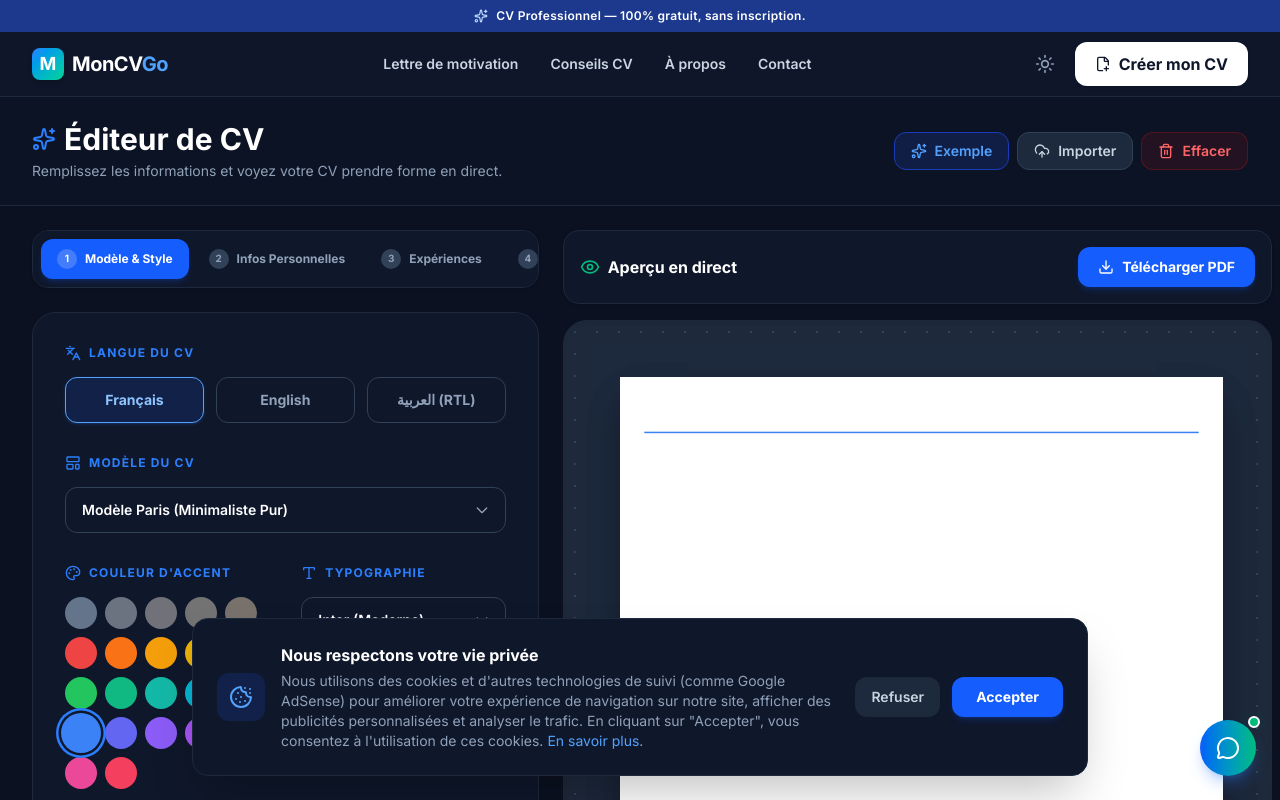
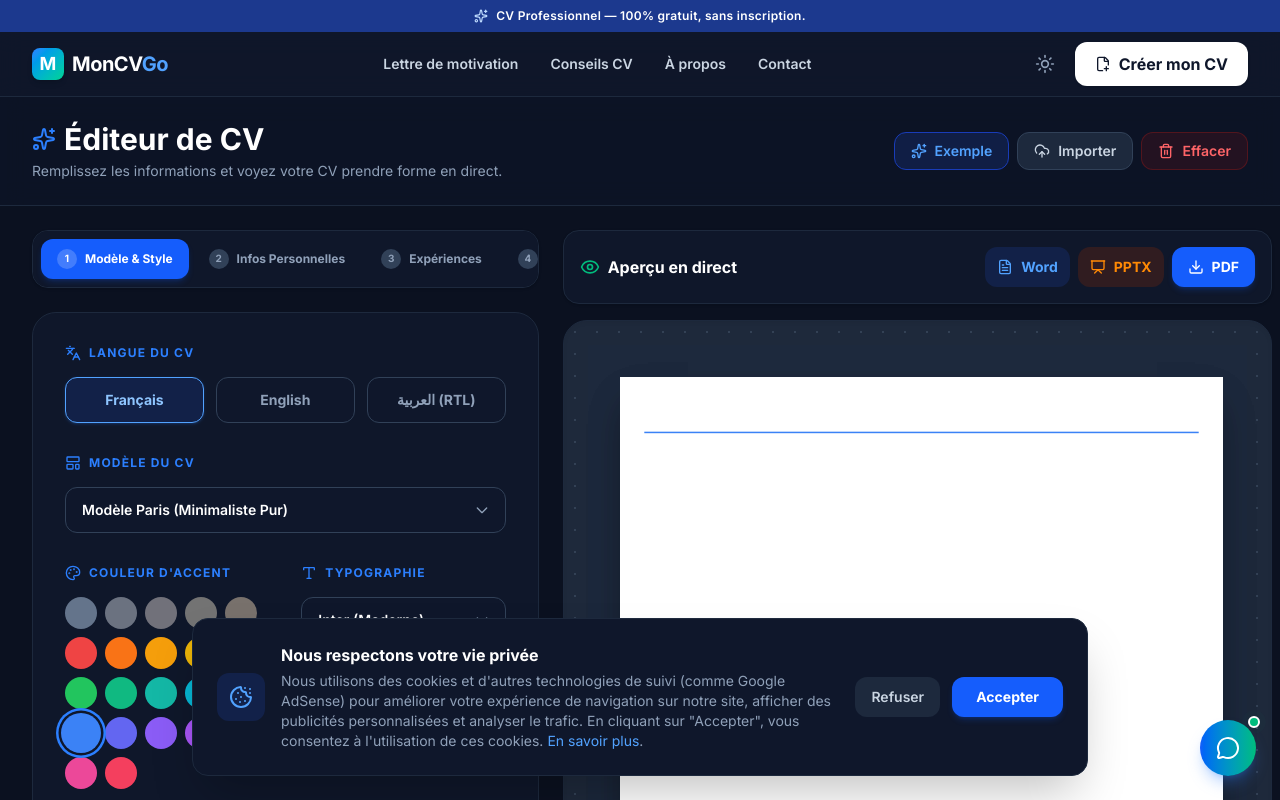
Before and after one commit to dovaphonedz-jpg/mon-cv-go, a React (Vite) app: page /create in a window 1280 px wide. Shown: the top 800 px of the page. Built offline with nearby package versions, Linux system fonts and the light colour scheme; a web font is replaced by a local one.

Commit message:
feat: add Word and PowerPoint exports

```diff
--- a/package.json
+++ b/package.json
@@ -11,11 +11,14 @@
   },
   "dependencies": {
     "@tailwindcss/vite": "^4.3.2",
+    "docx": "^9.7.1",
+    "file-saver": "^2.0.5",
     "framer-motion": "^12.42.2",
     "html2canvas": "^1.4.1",
     "html2pdf.js": "^0.14.0",
     "jspdf": "^4.2.1",
     "lucide-react": "^1.24.0",
+    "pptxgenjs": "^4.0.1",
     "react": "^19.2.7",
     "react-dom": "^19.2.7",
     "react-router-dom": "^7.18.1",
--- a/src/pages/CreateCV.jsx
+++ b/src/pages/CreateCV.jsx
@@ -1,8 +1,11 @@
 import React, { useState, useRef } from 'react';
 import { useResume } from '../context/ResumeContext';
-import { UploadCloud, Sparkles, Trash2, ArrowLeft, ArrowRight, Eye, Download, ChevronRight, Save } from 'lucide-react';
+import { UploadCloud, Sparkles, Trash2, ArrowLeft, ArrowRight, Eye, Download, ChevronRight, Save, FileText, Presentation } from 'lucide-react';
 import { motion, AnimatePresence } from 'framer-motion';
 import { useReactToPrint } from 'react-to-print';
+
+import { exportToWord } from '../utils/exportWord';
+import { exportToPowerPoint } from '../utils/exportPowerPoint';
 
 import CVPreview from '../components/cv-preview/CVPreview';
 import PersonalInfoForm from '../components/cv-forms/PersonalInfoForm';
@@ -201,11 +204,20 @@ export default function CreateCV() {
               <Eye className="w-5 h-5 text-emerald-500" />
               Aperçu en direct
             </h2>
-            <button onClick={handlePrint} className="flex items-center gap-2 px-5 py-2.5 bg-blue-600 hover:bg-blue-700 text-white font-bold rounded-xl text-sm shadow-md shadow-blue-600/20 transition-all hover:-translate-y-0.5">
-              <Download className="w-4 h-4" />
-              <span className="hidden sm:inline">Télécharger PDF</span>
-              <span className="sm:hidden">PDF</span>
-            </button>
+            <div className="flex gap-2">
+              <button onClick={() => exportToWord(cvData)} className="flex items-center gap-2 px-3 py-2.5 bg-blue-100 hover:bg-blue-200 dark:bg-blue-900/30 dark:hover:bg-blue-900/50 text-blue-700 dark:text-blue-400 font-bold rounded-xl text-sm transition-all" title="Exporter en Word">
+                <FileText className="w-4 h-4" />
+                <span className="hidden xl:inline">Word</span>
+              </button>
+              <button onClick={() => exportToPowerPoint(cvData)} className="flex items-center gap-2 px-3 py-2.5 bg-orange-100 hover:bg-orange-200 dark:bg-orange-900/30 dark:hover:bg-orange-900/50 text-orange-700 dark:text-orange-400 font-bold rounded-xl text-sm transition-all" title="Exporter en PowerPoint">
+                <Presentation className="w-4 h-4" />
+                <span className="hidden xl:inline">PPTX</span>
+              </button>
+              <button onClick={handlePrint} className="flex items-center gap-2 px-4 py-2.5 bg-blue-600 hover:bg-blue-700 text-white font-bold rounded-xl text-sm shadow-md shadow-blue-600/20 transition-all hover:-translate-y-0.5">
+                <Download className="w-4 h-4" />
+                <span className="hidden sm:inline">PDF</span>
+              </button>
+            </div>
           </div>
 
           <div className="cv-preview-container flex-grow rounded-3xl border border-slate-200 dark:border-slate-800 relative z-10 shadow-inner overflow-hidden">
--- /dev/null
+++ b/src/utils/exportPowerPoint.js
@@ -0,0 +1,88 @@
+import pptxgen from "pptxgenjs";
+
+export const exportToPowerPoint = async (cvData) => {
+  const { personal, summary, experience, education, skills } = cvData;
+
+  const pres = new pptxgen();
+  const slide = pres.addSlide();
+
+  // Background and styling
+  slide.background = { color: "F8FAFC" }; // slate-50
+
+  // Title / Name
+  if (personal.name) {
+    slide.addText(personal.name, {
+      x: 0.5,
+      y: 0.5,
+      w: "90%",
+      fontSize: 32,
+      bold: true,
+      color: "0F172A", // slate-900
+    });
+  }
+
+  // Job Title
+  if (personal.title) {
+    slide.addText(personal.title, {
+      x: 0.5,
+      y: 1.0,
+      w: "90%",
+      fontSize: 20,
+      color: "3B82F6", // blue-500
+    });
+  }
+
+  // Contact Info
+  const contactInfo = [personal.email, personal.phone, personal.location].filter(Boolean).join(' | ');
+  if (contactInfo) {
+    slide.addText(contactInfo, {
+      x: 0.5,
+      y: 1.4,
+      w: "90%",
+      fontSize: 12,
+      color: "64748B", // slate-500
+    });
+  }
+
+  let currentY = 1.8;
+
+  // Experience
+  if (experience && experience.length > 0) {
+    slide.addText("Expériences", { x: 0.5, y: currentY, w: "90%", fontSize: 16, bold: true, color: "0F172A" });
+    currentY += 0.4;
+
+    experience.slice(0, 3).forEach((exp) => { // limit to 3 to fit slide
+      const expText = `${exp.title} chez ${exp.company} (${exp.startDate || ''} - ${exp.endDate || ''})`;
+      slide.addText(expText, { x: 0.5, y: currentY, w: "40%", fontSize: 12, color: "334155" });
+      currentY += 0.3;
+    });
+    currentY += 0.1;
+  }
+
+  // Skills
+  if (skills && skills.length > 0) {
+    const skillsY = 1.8;
+    slide.addText("Compétences", { x: 5.5, y: skillsY, w: "40%", fontSize: 16, bold: true, color: "0F172A" });
+
+    let sy = skillsY + 0.4;
+    skills.slice(0, 6).forEach((skill) => {
+      slide.addText(`• ${skill.name} (${skill.level})`, { x: 5.5, y: sy, w: "40%", fontSize: 12, color: "334155" });
+      sy += 0.3;
+    });
+  }
+
+  // Education
+  if (education && education.length > 0) {
+    const eduY = Math.max(currentY, 1.8 + 0.4 + (skills.slice(0,6).length * 0.3) + 0.2);
+    slide.addText("Formation", { x: 0.5, y: eduY, w: "90%", fontSize: 16, bold: true, color: "0F172A" });
+
+    let ey = eduY + 0.4;
+    education.slice(0, 2).forEach((edu) => {
+      slide.addText(`${edu.degree} - ${edu.school}`, { x: 0.5, y: ey, w: "90%", fontSize: 12, color: "334155" });
+      ey += 0.3;
+    });
+  }
+
+  const fileName = personal.name ? `CV_${personal.name.replace(/\s+/g, '_')}.pptx` : "Mon_CV.pptx";
+  await pres.writeFile({ fileName });
+};
--- /dev/null
+++ b/src/utils/exportWord.js
@@ -0,0 +1,157 @@
+import { Document, Packer, Paragraph, TextRun, HeadingLevel, AlignmentType } from 'docx';
+import { saveAs } from 'file-saver';
+
+export const exportToWord = async (cvData) => {
+  const { personal, summary, experience, education, skills } = cvData;
+
+  const children = [];
+
+  // Header / Personal Info
+  if (personal.name) {
+    children.push(
+      new Paragraph({
+        text: personal.name,
+        heading: HeadingLevel.TITLE,
+        alignment: AlignmentType.CENTER,
+      })
+    );
+  }
+
+  if (personal.title) {
+    children.push(
+      new Paragraph({
+        text: personal.title,
+        heading: HeadingLevel.HEADING_1,
+        alignment: AlignmentType.CENTER,
+      })
+    );
+  }
+
+  const contactInfo = [personal.email, personal.phone, personal.location].filter(Boolean).join(' | ');
+  if (contactInfo) {
+    children.push(
+      new Paragraph({
+        text: contactInfo,
+        alignment: AlignmentType.CENTER,
+      })
+    );
+  }
+
+  children.push(new Paragraph({ text: "" })); // Spacing
+
+  // Summary
+  if (summary) {
+    children.push(
+      new Paragraph({
+        text: "Résumé Professionnel",
+        heading: HeadingLevel.HEADING_2,
+      })
+    );
+    children.push(
+      new Paragraph({
+        text: summary,
+      })
+    );
+    children.push(new Paragraph({ text: "" })); // Spacing
+  }
+
+  // Experience
+  if (experience && experience.length > 0) {
+    children.push(
+      new Paragraph({
+        text: "Expériences Professionnelles",
+        heading: HeadingLevel.HEADING_2,
+      })
+    );
+
+    experience.forEach((exp) => {
+      children.push(
+        new Paragraph({
+          children: [
+            new TextRun({ text: exp.title, bold: true }),
+            new TextRun({ text: ` - ${exp.company}` }),
+          ],
+        })
+      );
+      children.push(
+        new Paragraph({
+          text: `${exp.startDate || ''} - ${exp.endDate || ''}`,
+          italics: true,
+        })
+      );
+      if (exp.description) {
+        children.push(
+          new Paragraph({
+            text: exp.description,
+          })
+        );
+      }
+      children.push(new Paragraph({ text: "" })); // Spacing
+    });
+  }
+
+  // Education
+  if (education && education.length > 0) {
+    children.push(
+      new Paragraph({
+        text: "Formation",
+        heading: HeadingLevel.HEADING_2,
+      })
+    );
+
+    education.forEach((edu) => {
+      children.push(
+        new Paragraph({
+          children: [
+            new TextRun({ text: edu.degree, bold: true }),
+            new TextRun({ text: ` - ${edu.school}` }),
+          ],
+        })
+      );
+      children.push(
+        new Paragraph({
+          text: `${edu.startDate || ''} - ${edu.endDate || ''}`,
+          italics: true,
+        })
+      );
+      if (edu.description) {
+        children.push(
+          new Paragraph({
+            text: edu.description,
+          })
+        );
+      }
+      children.push(new Paragraph({ text: "" })); // Spacing
+    });
+  }
+
+  // Skills
+  if (skills && skills.length > 0) {
+    children.push(
+      new Paragraph({
+        text: "Compétences",
+        heading: HeadingLevel.HEADING_2,
+      })
+    );
+
+    skills.forEach((skill) => {
+      children.push(
+        new Paragraph({
+          text: `• ${skill.name} - ${skill.level}`,
+        })
+      );
+    });
+  }
+
+  const doc = new Document({
+    sections: [
+      {
+        properties: {},
+        children: children,
+      },
+    ],
+  });
+
+  const blob = await Packer.toBlob(doc);
+  saveAs(blob, personal.name ? `CV_${personal.name.replace(/\s+/g, '_')}.docx` : "Mon_CV.docx");
+};
```
Also changed, not shown: 1 other file (tests, documents, lock files or other folders).
